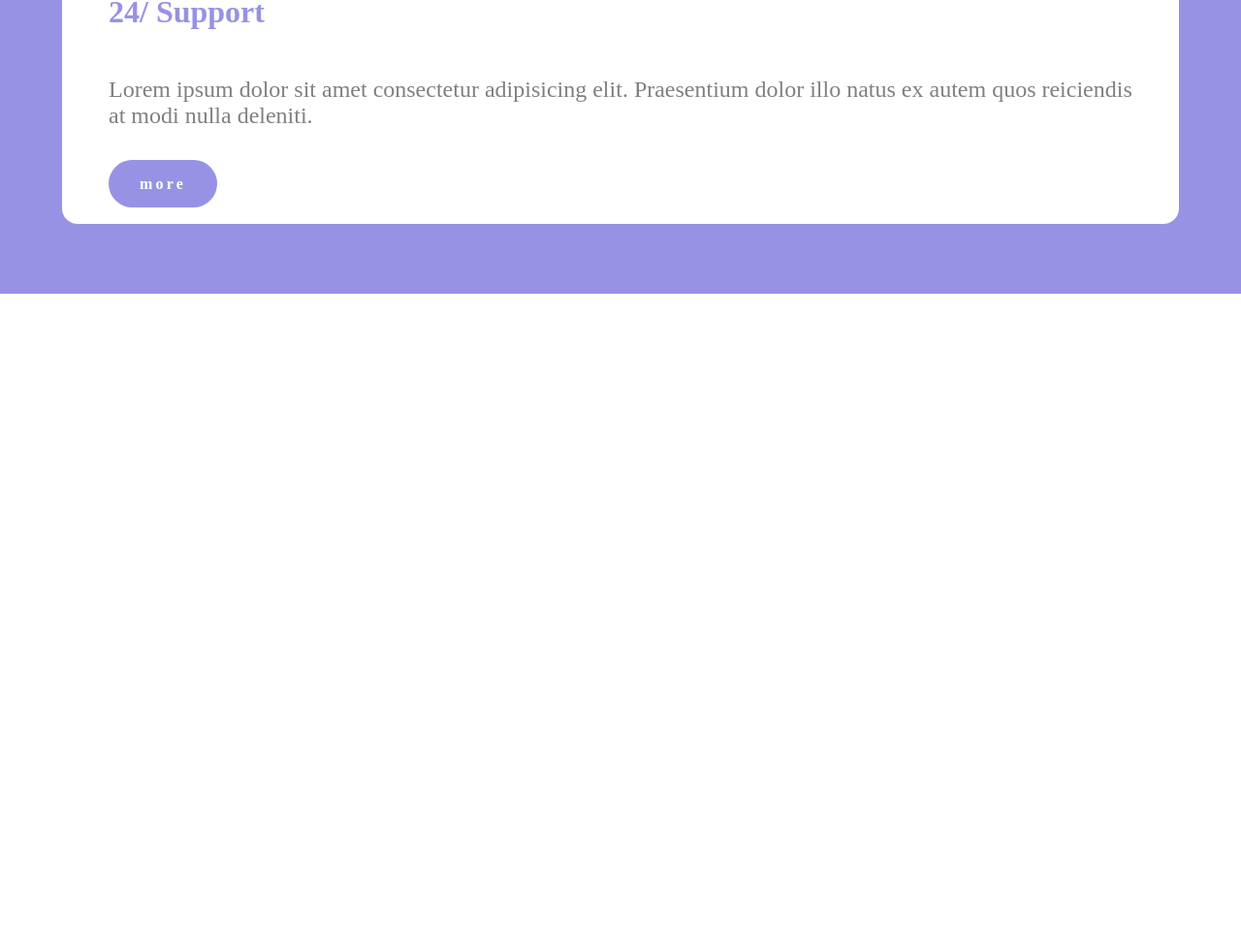
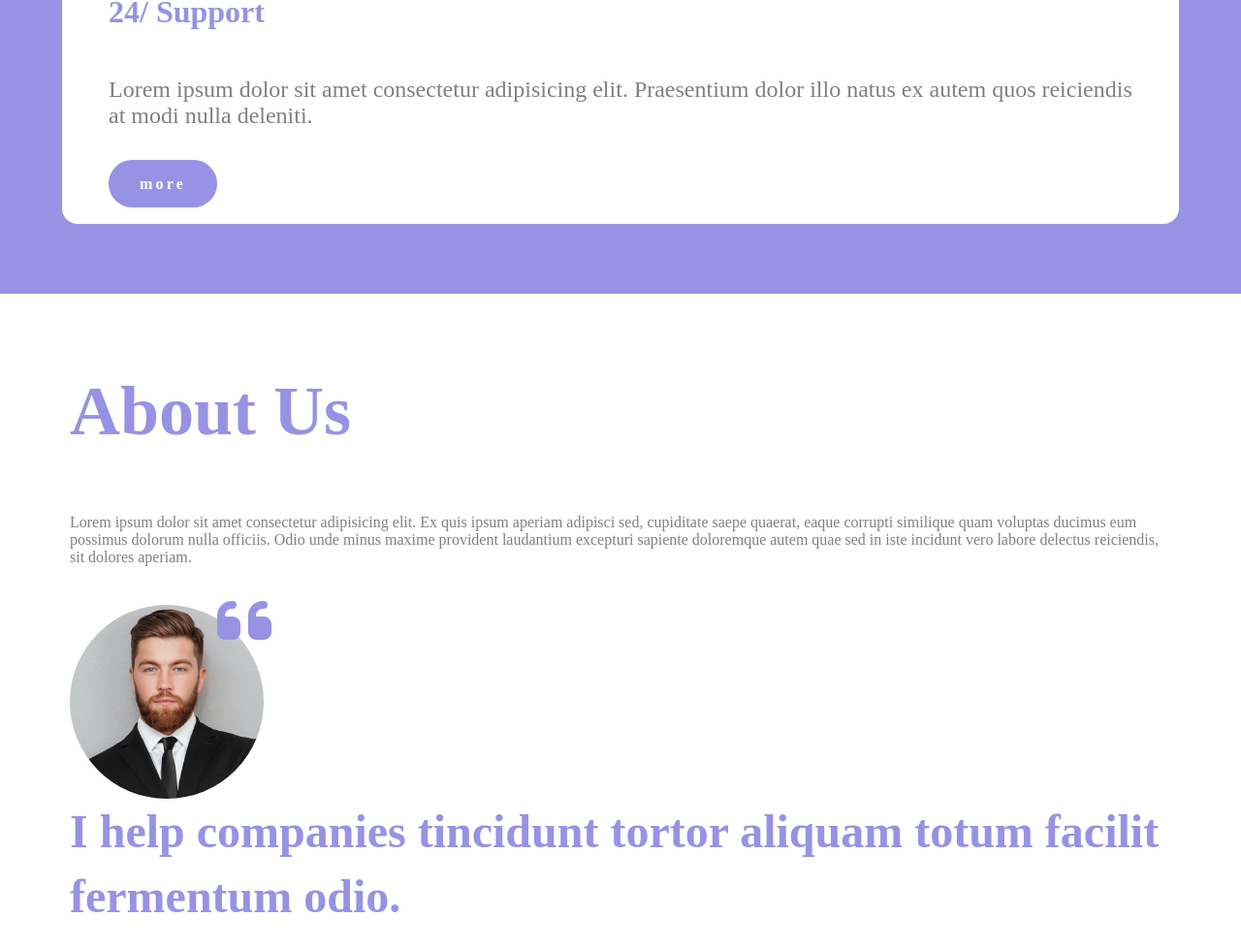
Before and after one commit to EdoBergamo/htmlcss-responsive-layout, a plain HTML site: page index.html in a window 1280 px wide. Shown: the part 9169-10148 px from the top of the page at 97% size. Before the commit the page ends 9472 px from the top, so only its background shows below. Drawn offline with Linux system fonts and the light colour scheme.

Commit message:
[UPDATE] Added about-us section

```diff
--- a/assets/css/style.css
+++ b/assets/css/style.css
@@ -308,3 +308,57 @@ header span ul li a {
     color: #fff;
     letter-spacing: 0.2rem;
 }
+#about-us {
+    padding: 4.5rem 1.5rem 7rem 1.5rem;
+}
+
+#about-us h2 {
+    padding-bottom: 4rem;
+    color: rgba(151, 146, 228, 1);
+    font-size: 4.5rem;
+}
+
+#about-us p {
+    color: grey;
+}
+
+.text-about-us,
+.image-about-us {
+    padding: 0.5rem;
+}
+
+.container-image-about-us {
+    position: relative;
+    width: 200px;
+    height: 200px;
+}
+
+.container-image-about-us i {
+    position: absolute;
+    top: -1rem;
+    right: -1rem;
+    color: rgba(151, 146, 228, 1);
+    font-size: 4rem;
+}
+
+.image-about-us i {
+    padding-right: 0.5rem;
+}
+
+.container-image-about-us img {
+    width: 200px;
+    height: 200px;
+    border-radius: 50%;
+    margin: 1.5rem 0;
+}
+
+.image-about-us h3 {
+    color: rgba(151, 146, 228, 1);
+    font-size: 3rem;
+    line-height: 140%;
+    padding-bottom: 2.5rem;
+}
+
+.image-about-us a {
+    letter-spacing: 0;
+}
--- a/index.html
+++ b/index.html
@@ -176,6 +176,25 @@
                 </div>
             </div>
         </section>
+
+        <section id="about-us">
+            <div class="container flex wrap">
+                <div class="text-about-us">
+                    <h2>About Us</h2>
+                    <p>Lorem ipsum dolor sit amet consectetur adipisicing elit. Ex quis ipsum aperiam adipisci sed, cupiditate saepe quaerat, eaque corrupti similique quam voluptas ducimus eum possimus dolorum nulla officiis. Odio unde minus maxime provident laudantium excepturi sapiente doloremque autem quae sed in iste incidunt vero labore delectus reiciendis, sit dolores aperiam.</p>
+                </div>
+
+                <div class="image-about-us">
+                    <div class="container-image-about-us">
+                        <img src="./assets/img/about.jpg" alt="">
+                        <i class="fa-solid fa-quote-left"></i>
+                    </div>
+
+                    <h3>I help companies tincidunt tortor aliquam totum facilit fermentum odio.</h3>
+                    <a class="btn btn-magenta" href="#"><i class="fa-brands fa-linkedin"></i>Find me on linkedin</a>
+                </div>
+            </div>
+        </section>
     </main>
 
     <!-- Footer -->
```
